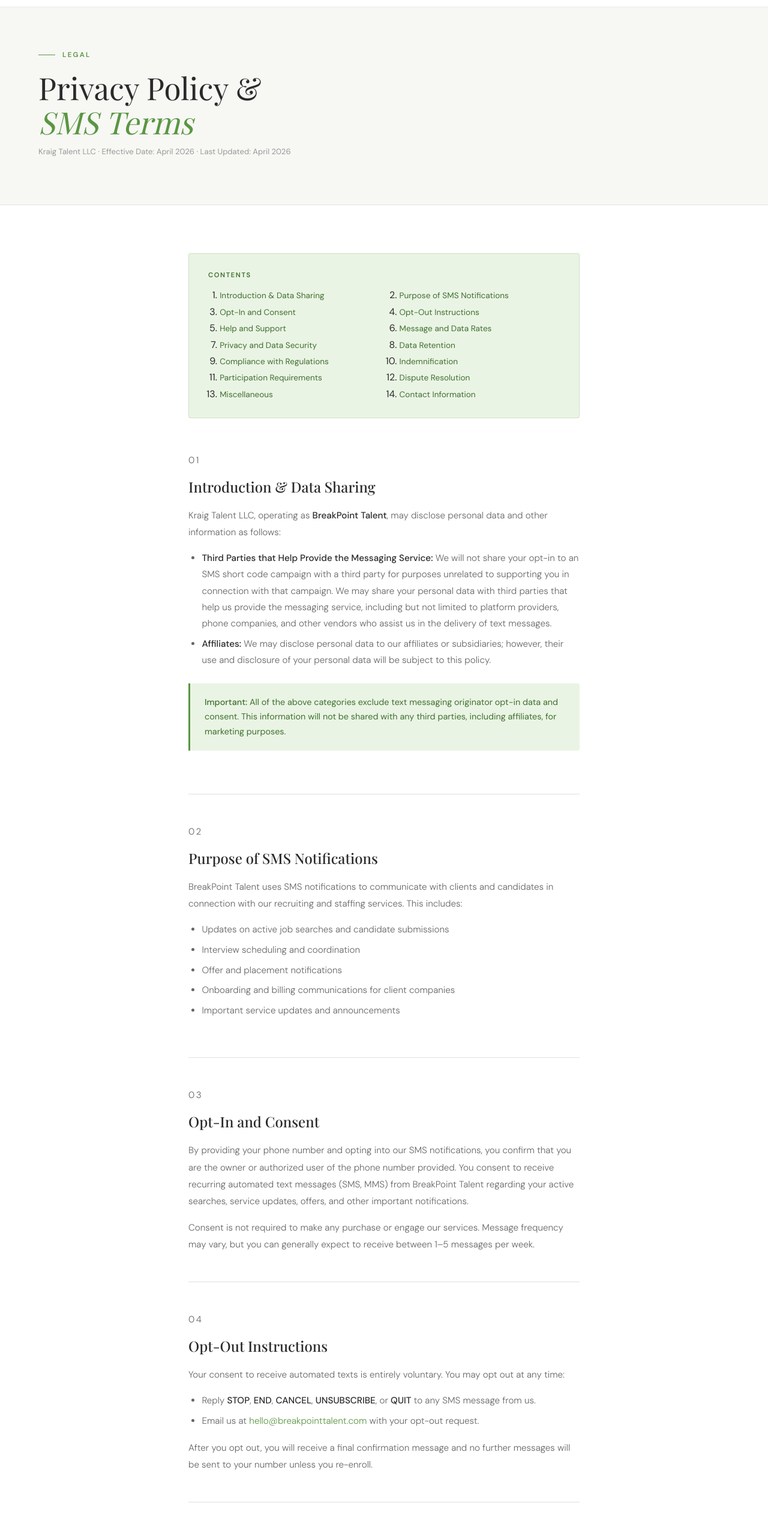
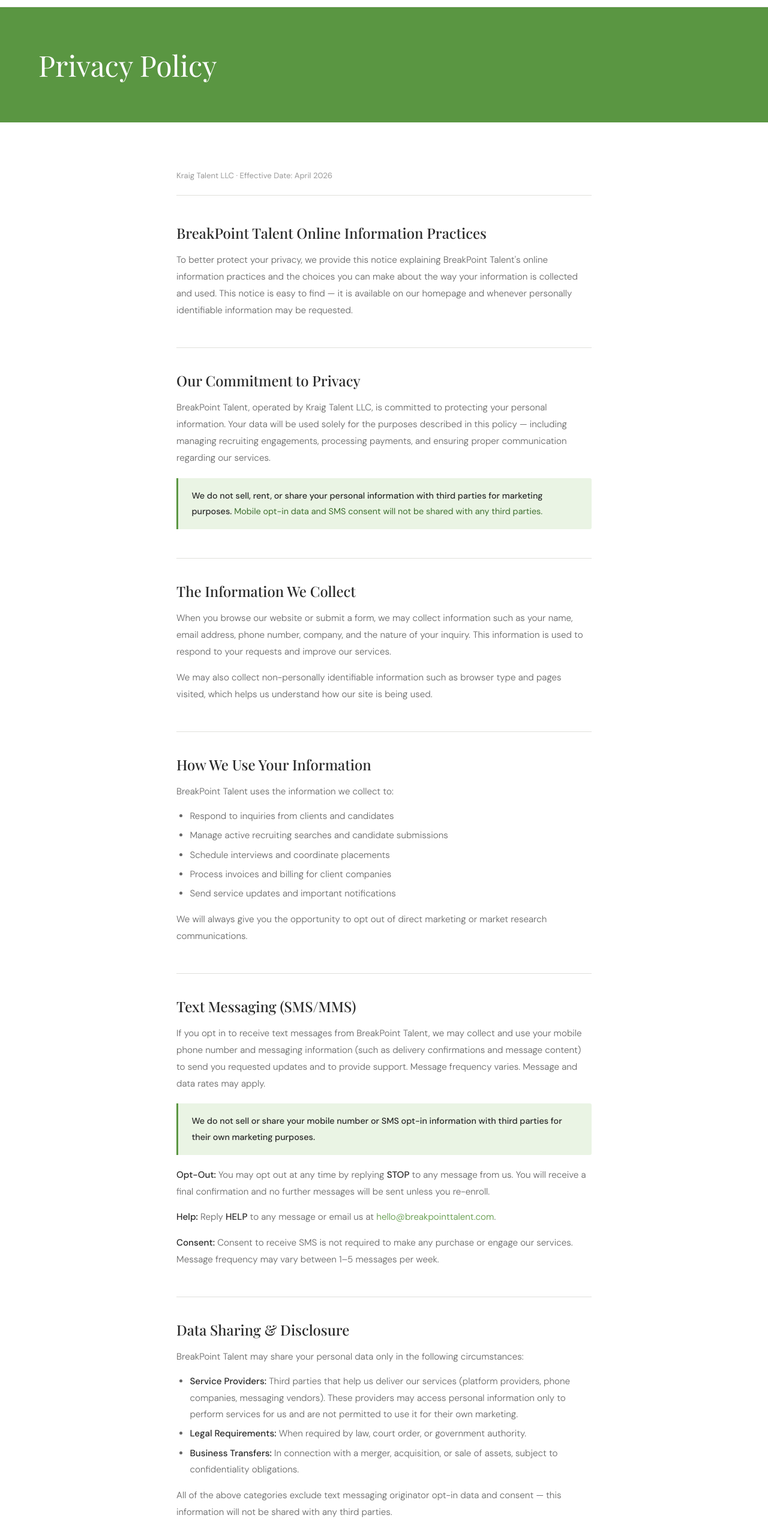
Before and after one commit to austinbarnard/breakpointtalent, a plain HTML site: page smsprivacy/index.html in a window 1280 px wide. Shown: the part 60-2600 px from the top of the page at 60% size. Drawn offline with nearby package versions, Linux system fonts and the light colour scheme; a web font is replaced by a local one.

Commit message:
Add files via upload

```diff
--- a/smsprivacy/index.html
+++ b/smsprivacy/index.html
@@ -3,10 +3,10 @@
 <head>
 <meta charset="UTF-8">
 <meta name="viewport" content="width=device-width, initial-scale=1.0">
-<title>Privacy Policy & SMS Terms · BreakPoint Talent</title>
+<title>Privacy Policy · BreakPoint Talent</title>
 <link rel="icon" type="image/x-icon" href="/favicon.ico">
 <link rel="preconnect" href="https://fonts.googleapis.com">
-<link href="https://fonts.googleapis.com/css2?family=Playfair+Display:ital,wght@0,400;0,500;0,600;1,400;1,500&family=DM+Sans:wght@300;400;500;600&display=swap" rel="stylesheet">
+<link href="https://fonts.googleapis.com/css2?family=Playfair+Display:ital,wght@0,400;0,500;0,600;1,400&family=DM+Sans:wght@300;400;500;600&display=swap" rel="stylesheet">
 <style>
 *, *::before, *::after { box-sizing: border-box; margin: 0; padding: 0; }
 html { scroll-behavior: smooth; }
@@ -14,7 +14,6 @@
   --black:    #2A2A2A;
   --white:    #FFFFFF;
   --offwhite: #F7F7F4;
-  --gray-1:   #3D3D3D;
   --gray-2:   #666666;
   --gray-3:   #999999;
   --gray-4:   #E0E0DC;
@@ -27,7 +26,6 @@
   font-family: 'DM Sans', sans-serif;
   background: var(--white);
   color: var(--black);
-  overflow-x: hidden;
 }
 /* NAV */
 nav {
@@ -41,142 +39,71 @@
   height: 72px;
   background: rgba(255,255,255,0.97);
   backdrop-filter: blur(12px);
-  -webkit-backdrop-filter: blur(12px);
   border-bottom: 1px solid var(--border);
 }
 .nav-logo {
-  display: flex;
-  align-items: center;
-  gap: 12px;
-  text-decoration: none;
+  display: flex; align-items: center; gap: 12px; text-decoration: none;
 }
-.nav-wordmark {
-  display: flex;
-  flex-direction: column;
-  line-height: 1;
-}
+.nav-wordmark { display: flex; flex-direction: column; line-height: 1; }
 .nav-wordmark .brand {
   font-family: 'Playfair Display', serif;
-  font-size: 1.4rem;
-  font-weight: 500;
-  color: var(--black);
-  letter-spacing: -0.01em;
+  font-size: 1.4rem; font-weight: 500; color: var(--black); letter-spacing: -0.01em;
 }
 .nav-wordmark .sub {
-  font-family: 'DM Sans', sans-serif;
-  font-size: 0.58rem;
-  font-weight: 600;
-  letter-spacing: 0.22em;
-  text-transform: uppercase;
-  color: var(--gray-2);
-  margin-top: 2px;
+  font-size: 0.58rem; font-weight: 600; letter-spacing: 0.22em;
+  text-transform: uppercase; color: var(--gray-2); margin-top: 2px;
 }
 .nav-back {
-  font-size: 0.8rem;
-  font-weight: 500;
-  letter-spacing: 0.06em;
-  text-transform: uppercase;
-  color: var(--gray-2);
-  text-decoration: none;
-  display: flex;
-  align-items: center;
-  gap: 6px;
-  transition: color 0.2s;
+  font-size: 0.8rem; font-weight: 500; letter-spacing: 0.06em;
+  text-transform: uppercase; color: var(--gray-2); text-decoration: none;
+  display: flex; align-items: center; gap: 6px; transition: color 0.2s;
 }
 .nav-back:hover { color: var(--green); }
-/* HERO */
-.page-hero {
-  padding: 9rem 4rem 5rem;
-  background: var(--offwhite);
-  border-bottom: 1px solid var(--border);
+/* HERO BANNER */
+.page-banner {
+  margin-top: 72px;
+  background: var(--green);
+  padding: 4rem;
+  position: relative;
+  overflow: hidden;
 }
-.page-eyebrow {
-  display: flex;
-  align-items: center;
-  gap: 12px;
-  font-size: 0.72rem;
-  font-weight: 600;
-  letter-spacing: 0.2em;
-  text-transform: uppercase;
-  color: var(--green);
-  margin-bottom: 1.2rem;
+.page-banner::after {
+  content: '';
+  position: absolute;
+  inset: 0;
+  background: radial-gradient(ellipse 60% 80% at 80% 50%, rgba(90,150,66,0.15) 0%, transparent 70%);
+  pointer-events: none;
 }
-.page-eyebrow::before {
-  content: '';
-  width: 28px;
-  height: 1.5px;
-  background: var(--green);
-}
-.page-hero h1 {
+.page-banner h1 {
   font-family: 'Playfair Display', serif;
-  font-size: clamp(2.2rem, 4vw, 3.5rem);
+  font-size: clamp(2rem, 4vw, 3rem);
   font-weight: 400;
-  color: var(--black);
-  margin-bottom: 0.8rem;
-  line-height: 1.1;
-}
-.page-hero h1 em { font-style: italic; color: var(--green); }
-.page-meta {
-  font-size: 0.82rem;
-  color: var(--gray-3);
-  margin-top: 0.5rem;
+  color: var(--white);
+  position: relative;
+  z-index: 1;
 }
 /* CONTENT */
 .content-wrap {
-  max-width: 780px;
+  max-width: 820px;
   margin: 0 auto;
   padding: 5rem 4rem 7rem;
 }
-.toc {
-  background: var(--green-lt);
-  border: 1px solid rgba(90,150,66,0.2);
-  border-radius: 4px;
-  padding: 1.8rem 2rem;
-  margin-bottom: 3.5rem;
+.effective-date {
+  font-size: 0.82rem;
+  color: var(--gray-3);
+  margin-bottom: 3rem;
+  padding-bottom: 1.5rem;
+  border-bottom: 1px solid var(--gray-4);
 }
-.toc h3 {
-  font-size: 0.7rem;
-  font-weight: 700;
-  letter-spacing: 0.14em;
-  text-transform: uppercase;
-  color: var(--green-dk);
-  margin-bottom: 1rem;
-}
-.toc ol {
-  list-style: decimal;
-  padding-left: 1.2rem;
-  display: grid;
-  grid-template-columns: 1fr 1fr;
-  gap: 0.4rem 2rem;
-}
-.toc ol li a {
-  font-size: 0.85rem;
-  color: var(--green-dk);
-  text-decoration: none;
-  font-weight: 400;
-  transition: color 0.2s;
-}
-.toc ol li a:hover { color: var(--green); text-decoration: underline; }
 .policy-section {
   margin-bottom: 3rem;
-  padding-bottom: 3rem;
-  border-bottom: 1px solid var(--gray-4);
-}
-.policy-section:last-child { border-bottom: none; }
-.section-number {
-  font-size: 0.7rem;
-  font-weight: 700;
-  letter-spacing: 0.16em;
-  text-transform: uppercase;
-  color: var(--green);
-  margin-bottom: 0.5rem;
 }
 .policy-section h2 {
   font-family: 'Playfair Display', serif;
   font-size: 1.5rem;
   font-weight: 500;
   color: var(--black);
-  margin-bottom: 1.2rem;
+  margin-bottom: 1rem;
   line-height: 1.2;
 }
 .policy-section p {
@@ -184,66 +111,41 @@
   line-height: 1.85;
   color: var(--gray-2);
   font-weight: 300;
-  margin-bottom: 1rem;
+  margin-bottom: 0.9rem;
 }
 .policy-section p:last-child { margin-bottom: 0; }
-.policy-section ul, .policy-section ol {
+.policy-section ul {
   padding-left: 1.4rem;
-  margin-bottom: 1rem;
+  margin-bottom: 0.9rem;
 }
 .policy-section li {
   font-size: 0.95rem;
   line-height: 1.8;
   color: var(--gray-2);
   font-weight: 300;
-  margin-bottom: 0.4rem;
+  margin-bottom: 0.3rem;
 }
 .policy-section strong { color: var(--black); font-weight: 500; }
+.policy-section a { color: var(--green); text-decoration: none; }
+.policy-section a:hover { text-decoration: underline; }
 .highlight-box {
   background: var(--green-lt);
   border-left: 3px solid var(--green);
-  border-radius: 0 4px 4px 0;
-  padding: 1.2rem 1.5rem;
-  margin: 1.5rem 0;
+  padding: 1rem 1.4rem;
+  margin: 1.2rem 0;
+  border-radius: 0 3px 3px 0;
 }
 .highlight-box p {
   font-size: 0.9rem;
   color: var(--green-dk);
   font-weight: 400;
   margin: 0;
-  line-height: 1.7;
 }
-.highlight-box strong { color: var(--green-dk); }
-.contact-grid {
-  display: grid;
-  grid-template-columns: 1fr 1fr;
-  gap: 1rem;
-  margin-top: 1.2rem;
+.section-divider {
+  border: none;
+  border-top: 1px solid var(--gray-4);
+  margin: 2.5rem 0;
 }
-.contact-item {
-  background: var(--offwhite);
-  border: 1px solid var(--gray-4);
-  border-radius: 4px;
-  padding: 1rem 1.2rem;
-}
-.contact-item .label {
-  font-size: 0.68rem;
-  font-weight: 700;
-  letter-spacing: 0.12em;
-  text-transform: uppercase;
-  color: var(--gray-3);
-  margin-bottom: 0.3rem;
-}
-.contact-item .value {
-  font-size: 0.9rem;
-  color: var(--black);
-  font-weight: 400;
-}
-.contact-item .value a {
-  color: var(--green);
-  text-decoration: none;
-}
-.contact-item .value a:hover { text-decoration: underline; }
 /* FOOTER */
 footer {
   background: var(--black);
@@ -255,27 +157,24 @@
   flex-wrap: wrap;
   gap: 1.5rem;
 }
-.footer-logo {
-  display: flex;
-  align-items: center;
-  gap: 10px;
-  text-decoration: none;
-}
+.footer-logo { display: flex; align-items: center; gap: 10px; text-decoration: none; }
 .footer-wordmark {
   font-family: 'Playfair Display', serif;
-  font-size: 1.1rem;
-  font-weight: 400;
-  color: rgba(255,255,255,0.5);
-  letter-spacing: -0.01em;
+  font-size: 1.1rem; font-weight: 400;
+  color: rgba(255,255,255,0.5); letter-spacing: -0.01em;
 }
 .footer-wordmark span { color: var(--green); }
+.footer-links { display: flex; gap: 2rem; list-style: none; }
+.footer-links a {
+  font-size: 0.78rem; color: rgba(255,255,255,0.35); text-decoration: none;
+  letter-spacing: 0.06em; text-transform: uppercase; transition: color 0.2s;
+}
+.footer-links a:hover { color: var(--green); }
 .footer-copy { font-size: 0.76rem; color: rgba(255,255,255,0.25); }
-@media (max-width: 900px) {
+@media (max-width: 768px) {
   nav { padding: 0 1.5rem; }
-  .page-hero { padding: 7rem 1.5rem 3.5rem; }
+  .page-banner { padding: 3rem 1.5rem; }
   .content-wrap { padding: 3rem 1.5rem 5rem; }
-  .toc ol { grid-template-columns: 1fr; }
-  .contact-grid { grid-template-columns: 1fr; }
   footer { flex-direction: column; align-items: flex-start; padding: 2rem 1.5rem; }
 }
 </style>
@@ -285,7 +184,7 @@
 <!-- NAV -->
 <nav>
   <a href="/" class="nav-logo">
-    <svg width="42" height="42" viewBox="0 0 100 100" fill="none" xmlns="http://www.w3.org/2000/svg">
+    <svg width="42" height="42" viewBox="0 0 100 100" fill="none">
       <circle cx="40" cy="32" r="19" fill="#2A2A2A"/>
       <ellipse cx="38" cy="70" rx="24" ry="17" fill="#2A2A2A"/>
       <circle cx="63" cy="37" r="15" fill="#5A9642"/>
@@ -302,184 +201,111 @@
   </a>
 </nav>
 
-<!-- PAGE HERO -->
-<div class="page-hero">
-  <p class="page-eyebrow">Legal</p>
-  <h1>Privacy Policy &amp;<br><em>SMS Terms</em></h1>
-  <p class="page-meta">Kraig Talent LLC · Effective Date: April 2026 · Last Updated: April 2026</p>
+<!-- BANNER -->
+<div class="page-banner">
+  <h1>Privacy Policy</h1>
 </div>
 
 <!-- CONTENT -->
 <div class="content-wrap">
 
-  <!-- TOC -->
-  <div class="toc">
-    <h3>Contents</h3>
-    <ol>
-      <li><a href="#s1">Introduction & Data Sharing</a></li>
-      <li><a href="#s2">Purpose of SMS Notifications</a></li>
-      <li><a href="#s3">Opt-In and Consent</a></li>
-      <li><a href="#s4">Opt-Out Instructions</a></li>
-      <li><a href="#s5">Help and Support</a></li>
-      <li><a href="#s6">Message and Data Rates</a></li>
-      <li><a href="#s7">Privacy and Data Security</a></li>
-      <li><a href="#s8">Data Retention</a></li>
-      <li><a href="#s9">Compliance with Regulations</a></li>
-      <li><a href="#s10">Indemnification</a></li>
-      <li><a href="#s11">Participation Requirements</a></li>
-      <li><a href="#s12">Dispute Resolution</a></li>
-      <li><a href="#s13">Miscellaneous</a></li>
-      <li><a href="#s14">Contact Information</a></li>
-    </ol>
+  <p class="effective-date">Kraig Talent LLC · Effective Date: April 2026</p>
+
+  <div class="policy-section">
+    <h2>BreakPoint Talent Online Information Practices</h2>
+    <p>To better protect your privacy, we provide this notice explaining BreakPoint Talent's online information practices and the choices you can make about the way your information is collected and used. This notice is easy to find — it is available on our homepage and whenever personally identifiable information may be requested.</p>
   </div>
 
-  <!-- 1 -->
-  <div class="policy-section" id="s1">
-    <p class="section-number">01</p>
-    <h2>Introduction &amp; Data Sharing</h2>
-    <p>Kraig Talent LLC, operating as <strong>BreakPoint Talent</strong>, may disclose personal data and other information as follows:</p>
-    <ul>
-      <li><strong>Third Parties that Help Provide the Messaging Service:</strong> We will not share your opt-in to an SMS short code campaign with a third party for purposes unrelated to supporting you in connection with that campaign. We may share your personal data with third parties that help us provide the messaging service, including but not limited to platform providers, phone companies, and other vendors who assist us in the delivery of text messages.</li>
-      <li><strong>Affiliates:</strong> We may disclose personal data to our affiliates or subsidiaries; however, their use and disclosure of your personal data will be subject to this policy.</li>
-    </ul>
+  <hr class="section-divider">
+
+  <div class="policy-section">
+    <h2>Our Commitment to Privacy</h2>
+    <p>BreakPoint Talent, operated by Kraig Talent LLC, is committed to protecting your personal information. Your data will be used solely for the purposes described in this policy — including managing recruiting engagements, processing payments, and ensuring proper communication regarding our services.</p>
     <div class="highlight-box">
-      <p><strong>Important:</strong> All of the above categories exclude text messaging originator opt-in data and consent. This information will not be shared with any third parties, including affiliates, for marketing purposes.</p>
+      <p><strong>We do not sell, rent, or share your personal information with third parties for marketing purposes.</strong> Mobile opt-in data and SMS consent will not be shared with any third parties.</p>
     </div>
   </div>
 
-  <!-- 2 -->
-  <div class="policy-section" id="s2">
-    <p class="section-number">02</p>
-    <h2>Purpose of SMS Notifications</h2>
-    <p>BreakPoint Talent uses SMS notifications to communicate with clients and candidates in connection with our recruiting and staffing services. This includes:</p>
-    <ul>
-      <li>Updates on active job searches and candidate submissions</li>
-      <li>Interview scheduling and coordination</li>
-      <li>Offer and placement notifications</li>
-      <li>Onboarding and billing communications for client companies</li>
-      <li>Important service updates and announcements</li>
-    </ul>
+  <hr class="section-divider">
+
+  <div class="policy-section">
+    <h2>The Information We Collect</h2>
+    <p>When you browse our website or submit a form, we may collect information such as your name, email address, phone number, company, and the nature of your inquiry. This information is used to respond to your requests and improve our services.</p>
+    <p>We may also collect non-personally identifiable information such as browser type and pages visited, which helps us understand how our site is being used.</p>
   </div>
 
-  <!-- 3 -->
-  <div class="policy-section" id="s3">
-    <p class="section-number">03</p>
-    <h2>Opt-In and Consent</h2>
-    <p>By providing your phone number and opting into our SMS notifications, you confirm that you are the owner or authorized user of the phone number provided. You consent to receive recurring automated text messages (SMS, MMS) from BreakPoint Talent regarding your active searches, service updates, offers, and other important notifications.</p>
-    <p>Consent is not required to make any purchase or engage our services. Message frequency may vary, but you can generally expect to receive between 1–5 messages per week.</p>
+  <hr class="section-divider">
+
+  <div class="policy-section">
+    <h2>How We Use Your Information</h2>
+    <p>BreakPoint Talent uses the information we collect to:</p>
+    <ul>
+      <li>Respond to inquiries from clients and candidates</li>
+      <li>Manage active recruiting searches and candidate submissions</li>
+      <li>Schedule interviews and coordinate placements</li>
+      <li>Process invoices and billing for client companies</li>
+      <li>Send service updates and important notifications</li>
+    </ul>
+    <p>We will always give you the opportunity to opt out of direct marketing or market research communications.</p>
   </div>
 
-  <!-- 4 -->
-  <div class="policy-section" id="s4">
-    <p class="section-number">04</p>
-    <h2>Opt-Out Instructions</h2>
-    <p>Your consent to receive automated texts is entirely voluntary. You may opt out at any time:</p>
-    <ul>
-      <li>Reply <strong>STOP</strong>, <strong>END</strong>, <strong>CANCEL</strong>, <strong>UNSUBSCRIBE</strong>, or <strong>QUIT</strong> to any SMS message from us.</li>
-      <li>Email us at <a href="mailto:hello@breakpointtalent.com" style="color:var(--green);text-decoration:none;">hello@breakpointtalent.com</a> with your opt-out request.</li>
-    </ul>
-    <p>After you opt out, you will receive a final confirmation message and no further messages will be sent to your number unless you re-enroll.</p>
+  <hr class="section-divider">
+
+  <div class="policy-section">
+    <h2>Text Messaging (SMS/MMS)</h2>
+    <p>If you opt in to receive text messages from BreakPoint Talent, we may collect and use your mobile phone number and messaging information (such as delivery confirmations and message content) to send you requested updates and to provide support. Message frequency varies. Message and data rates may apply.</p>
+    <div class="highlight-box">
+      <p><strong>We do not sell or share your mobile number or SMS opt-in information with third parties for their own marketing purposes.</strong></p>
+    </div>
+    <p><strong>Opt-Out:</strong> You may opt out at any time by replying <strong>STOP</strong> to any message from us. You will receive a final confirmation and no further messages will be sent unless you re-enroll.</p>
+    <p><strong>Help:</strong> Reply <strong>HELP</strong> to any message or email us at <a href="mailto:hello@breakpointtalent.com">hello@breakpointtalent.com</a>.</p>
+    <p><strong>Consent:</strong> Consent to receive SMS is not required to make any purchase or engage our services. Message frequency may vary between 1–5 messages per week.</p>
   </div>
 
-  <!-- 5 -->
-  <div class="policy-section" id="s5">
-    <p class="section-number">05</p>
-    <h2>Help and Support</h2>
-    <p>If you are experiencing issues with our SMS notifications or need assistance:</p>
+  <hr class="section-divider">
+
+  <div class="policy-section">
+    <h2>Data Sharing &amp; Disclosure</h2>
+    <p>BreakPoint Talent may share your personal data only in the following circumstances:</p>
     <ul>
-      <li>Reply <strong>HELP</strong> to any message from us.</li>
-      <li>Email us directly at <a href="mailto:hello@breakpointtalent.com" style="color:var(--green);text-decoration:none;">hello@breakpointtalent.com</a>.</li>
+      <li><strong>Service Providers:</strong> Third parties that help us deliver our services (platform providers, phone companies, messaging vendors). These providers may access personal information only to perform services for us and are not permitted to use it for their own marketing.</li>
+      <li><strong>Legal Requirements:</strong> When required by law, court order, or government authority.</li>
+      <li><strong>Business Transfers:</strong> In connection with a merger, acquisition, or sale of assets, subject to confidentiality obligations.</li>
     </ul>
+    <p>All of the above categories exclude text messaging originator opt-in data and consent — this information will not be shared with any third parties.</p>
   </div>
 
-  <!-- 6 -->
-  <div class="policy-section" id="s6">
-    <p class="section-number">06</p>
-    <h2>Message and Data Rates</h2>
-    <p>Standard message and data rates may apply for any messages sent to you from us and from you to us. Please consult your mobile service provider for details regarding your text plan or data plan rates.</p>
-  </div>
+  <hr class="section-divider">
 
-  <!-- 7 -->
-  <div class="policy-section" id="s7">
-    <p class="section-number">07</p>
-    <h2>Privacy and Data Security</h2>
-    <p>We value your privacy and are committed to protecting your personal information. Your data will be used solely for the purposes described in this policy — including managing recruiting engagements, processing payments, and ensuring proper communication regarding our services.</p>
-    <div class="highlight-box">
-      <p><strong>We do not sell, rent, or share your personal information with third parties for marketing purposes.</strong> We may share your information with third parties only as required by law, for billing and payment processing, or to fulfill our contractual obligations.</p>
-    </div>
-  </div>
-
-  <!-- 8 -->
-  <div class="policy-section" id="s8">
-    <p class="section-number">08</p>
+  <div class="policy-section">
     <h2>Data Retention</h2>
     <p>We retain your personal information only for as long as necessary to fulfill the purposes for which it was collected, including legal, accounting, or reporting requirements. After this period, your data will be securely deleted or anonymized.</p>
   </div>
 
-  <!-- 9 -->
-  <div class="policy-section" id="s9">
-    <p class="section-number">09</p>
+  <hr class="section-divider">
+
+  <div class="policy-section">
     <h2>Compliance with Regulations</h2>
-    <p>We comply with all relevant laws and regulations, including the Telephone Consumer Protection Act (TCPA) and CTIA guidelines. Our practices ensure that you can easily manage your preferences, and we provide clear instructions for opting in or out of our SMS notifications.</p>
+    <p>We comply with all relevant laws and regulations, including the Telephone Consumer Protection Act (TCPA) and CTIA guidelines. Our practices ensure that you can easily manage your communication preferences at any time.</p>
   </div>
 
-  <!-- 10 -->
-  <div class="policy-section" id="s10">
-    <p class="section-number">10</p>
-    <h2>Indemnification</h2>
-    <p>You agree to indemnify, defend, and hold BreakPoint Talent and Kraig Talent LLC harmless from any privacy, tort, or other claims — including claims under the TCPA or any state law equivalents — arising from your voluntary provision of a telephone number that is not owned by you and/or your failure to notify us of any changes to your mobile telephone number.</p>
+  <hr class="section-divider">
+
+  <div class="policy-section">
+    <h2>Your Acceptance of These Terms</h2>
+    <p>By using BreakPoint Talent's website or services, you signify your agreement to this Privacy Policy. We reserve the right to change this policy at any time. Any revisions will be posted on this page. We encourage you to check this page periodically for updates.</p>
   </div>
 
-  <!-- 11 -->
-  <div class="policy-section" id="s11">
-    <p class="section-number">11</p>
-    <h2>Participation Requirements</h2>
-    <p>To participate in our SMS notifications service, you must:</p>
+  <hr class="section-divider">
+
+  <div class="policy-section">
+    <h2>How to Contact Us</h2>
+    <p>If you have questions or concerns about this Privacy Policy or how we handle your personal information, please contact us:</p>
     <ul>
-      <li>Be 18 years of age or older.</li>
-      <li>Own a wireless device capable of two-way messaging.</li>
-      <li>Be a subscriber to a wireless service with text messaging capabilities. Please note that not all mobile carriers support this service.</li>
+      <li><strong>Email:</strong> <a href="mailto:hello@breakpointtalent.com">hello@breakpointtalent.com</a></li>
+      <li><strong>Website:</strong> <a href="https://breakpointtalent.com">breakpointtalent.com</a></li>
+      <li><strong>Company:</strong> Kraig Talent LLC, Cleveland, Ohio</li>
     </ul>
-  </div>
-
-  <!-- 12 -->
-  <div class="policy-section" id="s12">
-    <p class="section-number">12</p>
-    <h2>Dispute Resolution and Arbitration</h2>
-    <p>By using our SMS notifications service, you agree to resolve any disputes with us on an individual basis and not as part of any class or representative action. You waive your right to a trial by jury and agree that any claims will be resolved through final and binding arbitration. If you do not agree to these terms, please do not participate in the service.</p>
-  </div>
-
-  <!-- 13 -->
-  <div class="policy-section" id="s13">
-    <p class="section-number">13</p>
-    <h2>Miscellaneous</h2>
-    <p>You warrant and represent that you have the necessary rights, power, and authority to agree to these Terms and Conditions and that your participation in this service does not violate any other contract or obligation. If any provision of this agreement is found to be unenforceable or invalid, the remaining provisions will remain in full force and effect.</p>
-    <p>We reserve the right to modify these Terms and Conditions at any time. Any updates will be communicated to you via SMS or email, and your continued participation in the service constitutes acceptance of the modified terms.</p>
-  </div>
-
-  <!-- 14 -->
-  <div class="policy-section" id="s14">
-    <p class="section-number">14</p>
-    <h2>Contact Information</h2>
-    <p>If you have any questions or concerns about these Terms and Conditions or our privacy practices, please contact us at:</p>
-    <div class="contact-grid">
-      <div class="contact-item">
-        <div class="label">Email</div>
-        <div class="value"><a href="mailto:hello@breakpointtalent.com">hello@breakpointtalent.com</a></div>
-      </div>
-      <div class="contact-item">
-        <div class="label">Website</div>
-        <div class="value"><a href="https://breakpointtalent.com">breakpointtalent.com</a></div>
-      </div>
-      <div class="contact-item">
-        <div class="label">Company</div>
-        <div class="value">Kraig Talent LLC</div>
-      </div>
-      <div class="contact-item">
-        <div class="label">Location</div>
-        <div class="value">Cleveland, Ohio</div>
-      </div>
-    </div>
   </div>
 
 </div>
@@ -495,6 +321,11 @@
     </svg>
     <span class="footer-wordmark">BreakPoint<span> Talent</span></span>
   </a>
+  <ul class="footer-links">
+    <li><a href="/#about">About</a></li>
+    <li><a href="/#industries">Expertise</a></li>
+    <li><a href="/#contact">Contact</a></li>
+  </ul>
   <p class="footer-copy">© 2026 BreakPoint Talent · Kraig Talent LLC. All rights reserved.</p>
 </footer>
 
```
